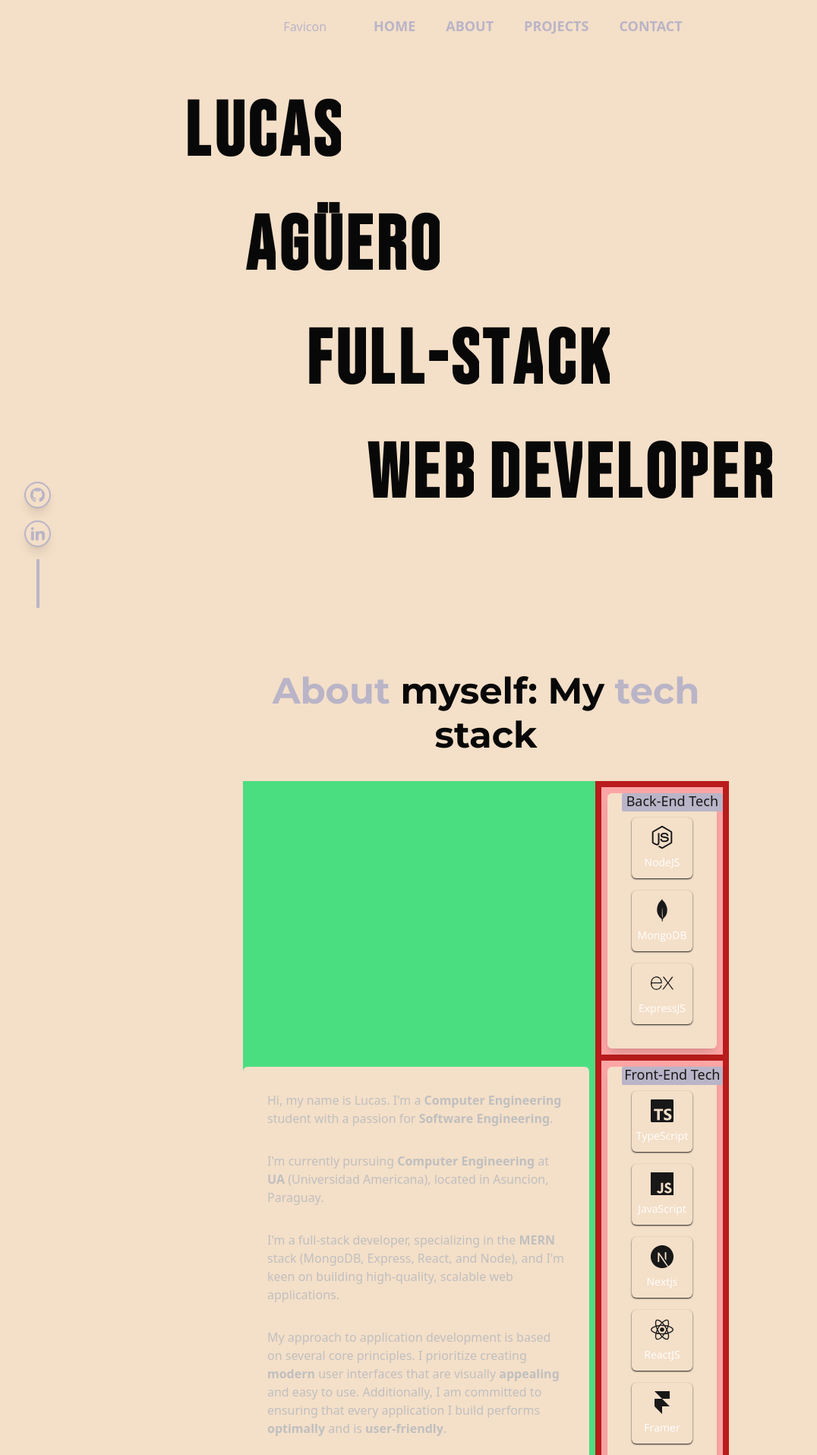
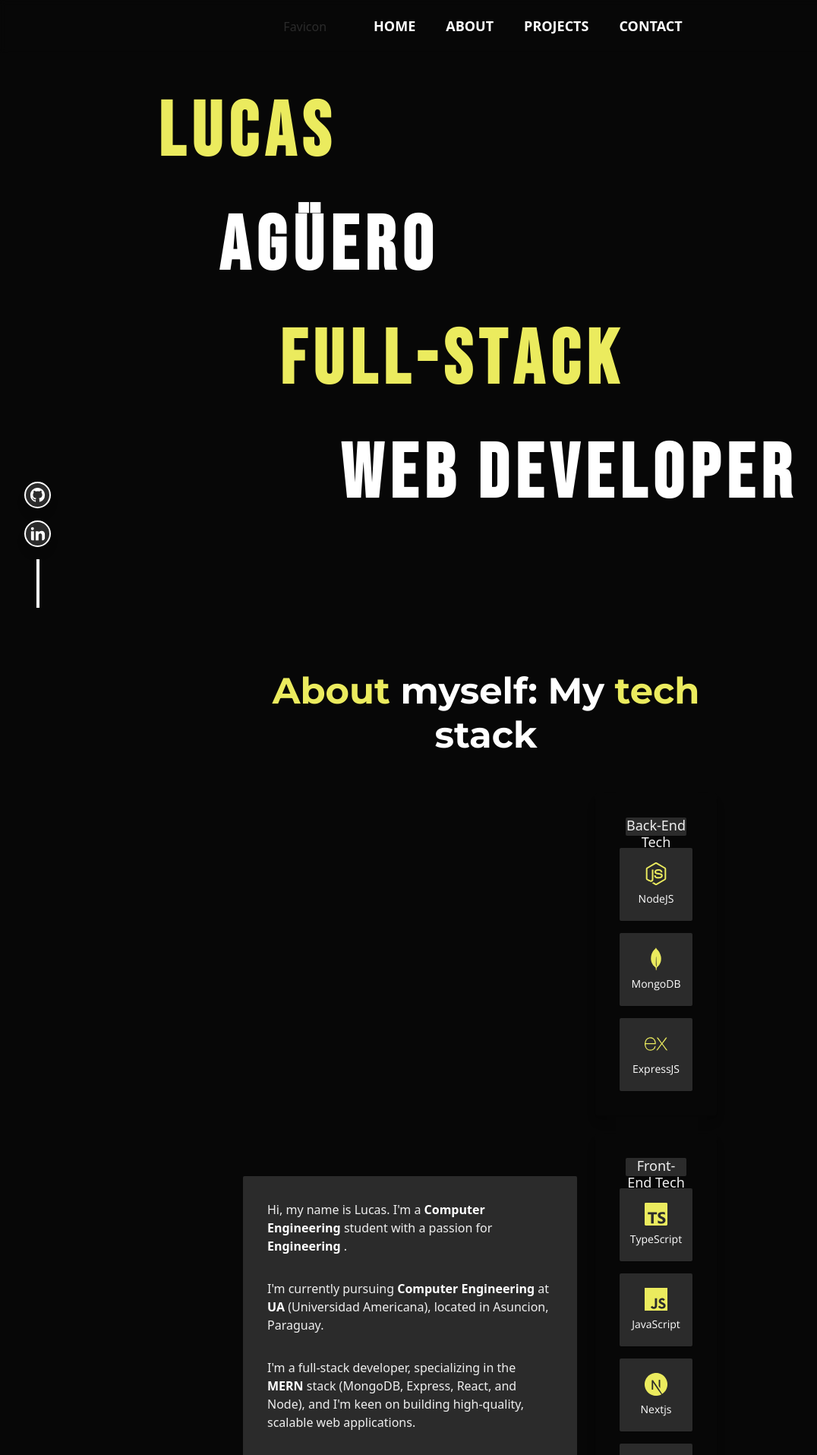
Before and after one commit to Benjahh/PortfolioWebsite, a React (Vite) app: page / in a window 1280 px wide. Shown: the top 1915 px of the page at 76% size, without its empty margins (0-1076 px from the left). Built offline with nearby package versions, Linux system fonts and the light colour scheme; a web font is replaced by a local one.

Commit message:
more  styling

```diff
--- a/src/App.jsx
+++ b/src/App.jsx
@@ -8,10 +8,9 @@ import { SocialIcons } from './utils/components/shared';
 import { Footer } from './utils/components/shared';
 import { ContactPage } from './pages/Contact';
 
-
 function App() {
   return (
-    <div className="relative bg-accent ">
+    <div className=" bg-accent ">
       <Navbar />
       <HomePage />
       <AboutPage />
@@ -19,7 +18,6 @@ function App() {
       <ContactPage />
       <SocialIcons />
       <Footer />
-
     </div>
   );
 }
--- a/src/index.css
+++ b/src/index.css
@@ -13,22 +13,22 @@
     @apply justify-center items-center flex;
   }
   .project__button {
-    @apply border-2 border-thirdAccent text-base bg-black gap-2 flex-between py-[4px] hover:bg-thirdAccent hover:text-black  px-2 rounded-md;
+    @apply text-white  bg-secondAccent gap-2 flex-between py-[6px] hover:bg-accent hover:text-primary  px-4 rounded-sm;
   }
   .project__description {
-    @apply shadow-xl relative flex  text-white flex-col bg-secondary rounded-sm p-8;
+    @apply shadow-xl relative flex  text-white flex-col bg-secondAccent rounded-sm p-8;
   }
   .project__skills {
-    @apply font-openSans font-medium my-2 gap-1 mt-4  flex flex-row italic;
+    @apply font-openSans font-medium my-2 gap-2 mt-4  flex flex-row italic;
   }
   .project__image {
-    @apply self-center border-2 border-secondAccent p-2  rounded-md absolute w-96 h-96;
+    @apply self-center border-2 border-white p-2  rounded-md absolute w-96 h-96;
   }
   .skill__card {
-    @apply flex-between gap-2 w-12 h-12 text-sm flex-col p-10  shadow-sm shadow-thirdAccent  border-thirdAccent rounded-md bg-primary;
+    @apply flex-between gap-2 w-12 h-12 text-sm flex-col p-12  shadow-sm  rounded-sm bg-secondAccent;
   }
   .skill__container {
-    @apply flex-col relative flex-between gap-2 bg-red-700 p-2;
+    @apply flex-col relative flex-between gap-2 p-2;
   }
   .contact__input {
     @apply text-white px-4 py-4 bg-primary focus:outline-accent outline-none rounded-md;
@@ -37,9 +37,9 @@
     @apply md:px-80 bg-primary min-h-screen pt-20 pb-40 flex flex-col;
   }
   .page__title {
-    @apply font-montserrat font-bold text-center text-accent text-4xl;
+    @apply font-montserrat font-bold text-center text-white text-4xl;
   }
   .social__icon {
-    @apply bg-primary border-2 border-secondAccent text-secondAccent p-1 hover:text-accent  hover:border-accent hover:cursor-pointer rounded-full shadow-lg;
+    @apply bg-secondAccent border-2 border-white text-white p-1 hover:text-accent  hover:border-accent hover:cursor-pointer rounded-full shadow-lg;
   }
 }
--- a/src/pages/About.jsx
+++ b/src/pages/About.jsx
@@ -6,24 +6,24 @@ export const AboutPage = () => {
   return (
     <section id="about" className="page__container">
       <div className="page__title">
-        <h1 className="">
-          <span className="text-secondAccent"> About </span> myself: My
-          <span className="text-secondAccent"> tech </span> stack
+        <h1 className="text-white">
+          <span className="text-accent"> About </span> myself: My
+          <span className="text-accent"> tech </span> stack
         </h1>
       </div>
-      <div className="flex-row mt-8 flex gap-2 bg-green-400 justify-center  ">
-        <div className="bg-primary rounded-md  self-center   p-8">
-          <div className="gap-8 flex-col  text-white flex text-left ">
-            <p className="brightness-75 ">
+      <div className="flex-row mt-8 flex gap-2  justify-center  ">
+        <div className="bg-secondAccent rounded-sm  self-center   p-8">
+          <div className="gap-8 flex-col  text-thirdAccent flex text-left ">
+            <p className="">
               Hi, my name is Lucas. I'm a
               <span className="font-extrabold text-white">
                 {' '}
                 Computer Engineering{' '}
               </span>
               student with a passion for
-              <span className="font-extrabold"> Software Engineering</span>.
+              <span className="font-extrabold text-white"> Engineering </span>.
             </p>
-            <p className="brightness-75 ">
+            <p className="">
               I'm currently pursuing
               <span className="font-extrabold text-white">
                 {' '}
@@ -32,26 +32,25 @@ export const AboutPage = () => {
               at <span className="font-extrabold text-white"> UA </span>
               (Universidad Americana), located in Asuncion, Paraguay.
             </p>
-            <p className="brightness-75 ">
+            <p className="">
               I'm a full-stack developer, specializing in the
               <span className="font-extrabold text-white"> MERN </span> stack
               (MongoDB, Express, React, and Node), and I'm keen on building
               high-quality, scalable web applications.
             </p>
-            <p className="brightness-75 ">
+            <p className="">
               My approach to application development is based on several core
               principles. I prioritize creating
               <span className="font-extrabold text-white"> modern </span> user
               interfaces that are visually
-              <span className="font-extrabold  text-white"> appealing </span>
+              <span className="font-extrabold text-white"> appealing </span>
               and easy to use. Additionally, I am committed to ensuring that
               every application I build performs
-              <span className="font-extrabold  text-white"> optimally </span>
+              <span className="font-extrabold text-white"> optimally </span>
               and is
-              <span className="font-extrabold  text-white"> user-friendly</span>
-              .
+              <span className="font-extrabold text-white"> user-friendly</span>.
             </p>
-            <p className="brightness-75 ">
+            <p className="">
               I continuously improve my skills and knowledge by tackling complex
               challenges and collaborating with others to find creative
               solutions.
@@ -67,9 +66,7 @@ export const AboutPage = () => {
         </div>
         <div className="skill__container">
           {techStack.map(({ stack, stackName, id }) => (
-            <SkillCard key={id} stack={stack} stackName={stackName}>
-              {console.log(techStack)}
-            </SkillCard>
+            <SkillCard key={id} stack={stack} stackName={stackName}></SkillCard>
           ))}
         </div>
       </div>
--- a/src/pages/Home.jsx
+++ b/src/pages/Home.jsx
@@ -6,9 +6,9 @@ import { TextAnimation } from '../utils/components/framerComponents/TextAnimatio
 export const HomePage = () => {
   const placeholderText = [
     { text: 'LUCAS', padding: '0', color: 'accent' },
-    { text: 'AGÜERO', padding: '5rem', color: 'accent' },
+    { text: 'AGÜERO', padding: '5rem', color: 'white' },
     { text: 'FULL-STACK', padding: '10rem', color: 'accent' },
-    { text: 'WEB DEVELOPER', padding: '15rem', color: 'accent' },
+    { text: 'WEB DEVELOPER', padding: '15rem', color: 'white' },
   ];
 
   const container = {
@@ -30,7 +30,7 @@ export const HomePage = () => {
         animate="visible"
         variants={container}
       >
-        <motion.div className=" text-[100px] flex flex-col gap- font-bold ">
+        <motion.div className=" text-[100px] flex flex-col tracking-wider font-bold ">
           {placeholderText.map((item, index) => (
             <TextAnimation {...item} key={index} />
           ))}
--- a/src/pages/Projects.jsx
+++ b/src/pages/Projects.jsx
@@ -8,7 +8,7 @@ export const ProjectPage = () => {
     <section id="projects" className="page__container">
       <div className="page__title ">
         <h1>
-          Some <span className="text-secondAccent"> Projects </span> i've built,
+          Some <span className="text-accent"> Projects </span> i've built,
           honing my skills.
         </h1>
       </div>
--- a/src/utils/components/Cards/SkillCard.jsx
+++ b/src/utils/components/Cards/SkillCard.jsx
@@ -2,24 +2,20 @@ import { FadeInOnScroll } from '../framerComponents/FadeInOnScroll';
 
 const SkillCard = ({ stack, stackName }) => {
   return (
-    <article className="flex-col bg-red-300 relative p-2 flex ">
-
-
-      <FadeInOnScroll className="gap-4 p-8 relative  shadow-lg  flex-between flex-wrap bg-primary rounded-md  ">
+    <article className="flex-col relative p-2 flex ">
+      <FadeInOnScroll className="gap-4 p-8 relative  shadow-lg  flex-between flex-wrap bg-primary rounded-sm  ">
+        <div className=" rounded-sm  w-5/6  h-6 text-center self-center  bg-secondAccent">
+          <h1 className="text-lg   text-thirdAccent font-medium    ">
+            {stackName}
+          </h1>
+        </div>
         {stack.map(({ skillName, Icon }) => (
           <div className="skill__card" key={skillName}>
-            <div className="text-thirdAccent">{Icon}</div>
+            <div className="text-accent">{Icon}</div>
             <p className="font-openSans text-white text-sm">{skillName}</p>
           </div>
         ))}
-
       </FadeInOnScroll>
-      <div className=" rounded-sm  w-5/6 absolute h-6 text-center right-0    bg-secondAccent">
-        <h1 className="text-lg   text-thirdAccent font-medium    ">
-          {stackName}
-        </h1>
-      </div>
-
     </article>
   );
 };
--- a/src/utils/components/shared/Navbar.jsx
+++ b/src/utils/components/shared/Navbar.jsx
@@ -40,7 +40,7 @@ export const Navbar = () => {
             <NavLinks
               link={link}
               name={linkName}
-              className="hover:scale-110  text-secondAccent hover:text-accent overflow-hidden text-lg"
+              className="hover:scale-110  text-white hover:text-accent overflow-hidden text-lg"
             />
           ))}
         </motion.div>
@@ -48,7 +48,7 @@ export const Navbar = () => {
 
       <section className=" bg-blue-200 w-5/6 md:hidden justify-between flex flex-row mx-auto">
         <div>Favicon</div>
-        <Sidebar/>
+        <Sidebar />
       </section>
     </nav>
   );
--- a/src/utils/components/shared/Socialcons.jsx
+++ b/src/utils/components/shared/Socialcons.jsx
@@ -6,11 +6,11 @@ import { FadeInOnScroll } from '../framerComponents/FadeInOnScroll';
 export const SocialIcons = () => {
   return (
     <section>
-      <FadeInOnScroll className="text-white fixed flex-col items-center flex left-8 gap-4 bottom-0 ">
+      <FadeInOnScroll className=" fixed flex-col items-center flex left-8 gap-4 bottom-0 ">
         <RiGithubFill className="social__icon" size={35} />
 
         <RiLinkedinFill className="social__icon" size={35} />
-        <div className="h-16 w-1 bg-secondAccent" />
+        <div className="h-16 w-1 bg-white" />
       </FadeInOnScroll>
     </section>
   );
--- a/tailwind.config.js
+++ b/tailwind.config.js
@@ -22,11 +22,11 @@ export default {
         bebasNeue: ['Bebas Neue'],
       },
       colors: {
-        primary: '#F4DFC8 ',
+        primary: '#070707',
         secondary: '#0F0F0F',
-        accent: '#080808',
-        secondAccent: '#B9B4C7',
-        thirdAccent: '#181818',
+        accent: '#EBEB5E',
+        secondAccent: '#2B2B2B',
+        thirdAccent: '#EFEFEF',
       },
       boxShadow: {
         '3xl': '0 10px 40px rgba(0, 0, 0, 0.1)',
```
Also changed, not shown: src/utils/components/Cards/ProjectCard.jsx (+7 -7 lines).
